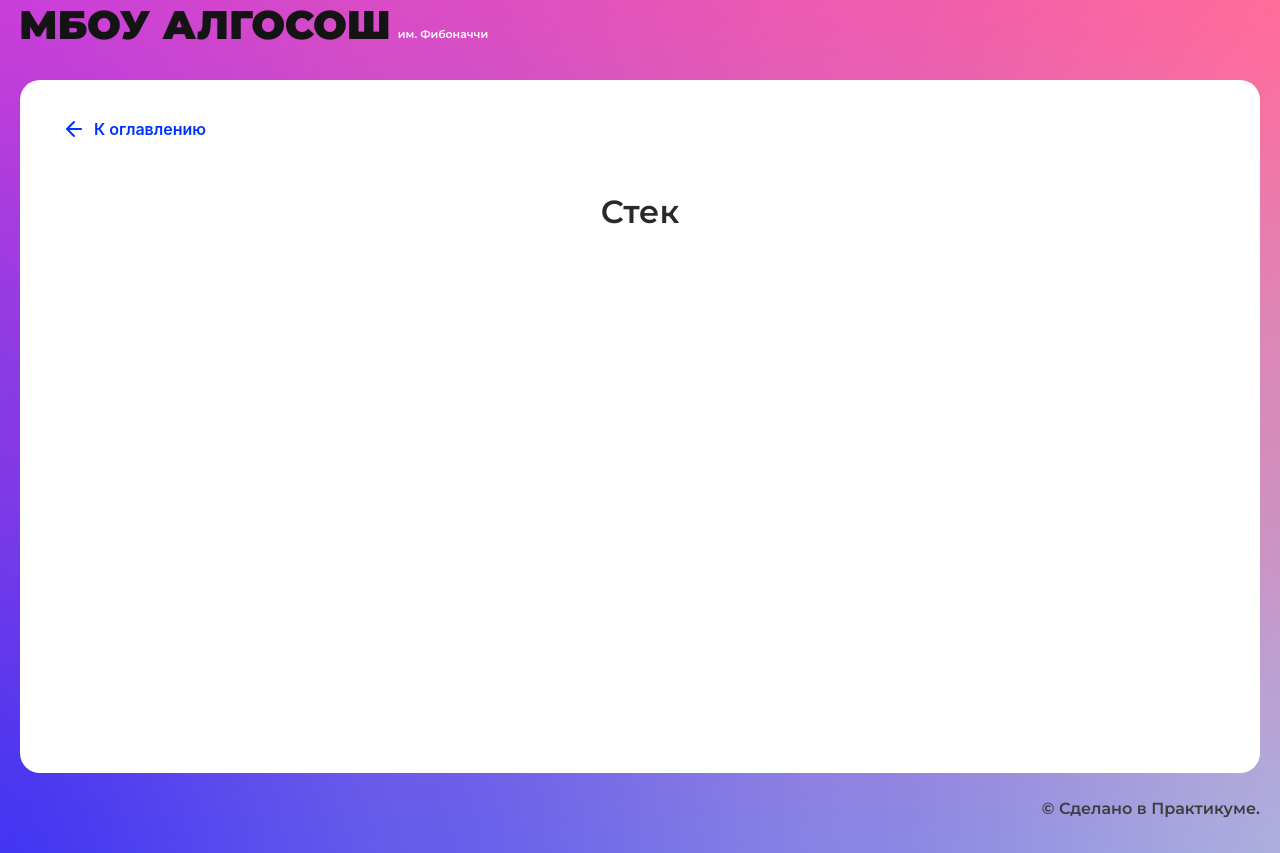
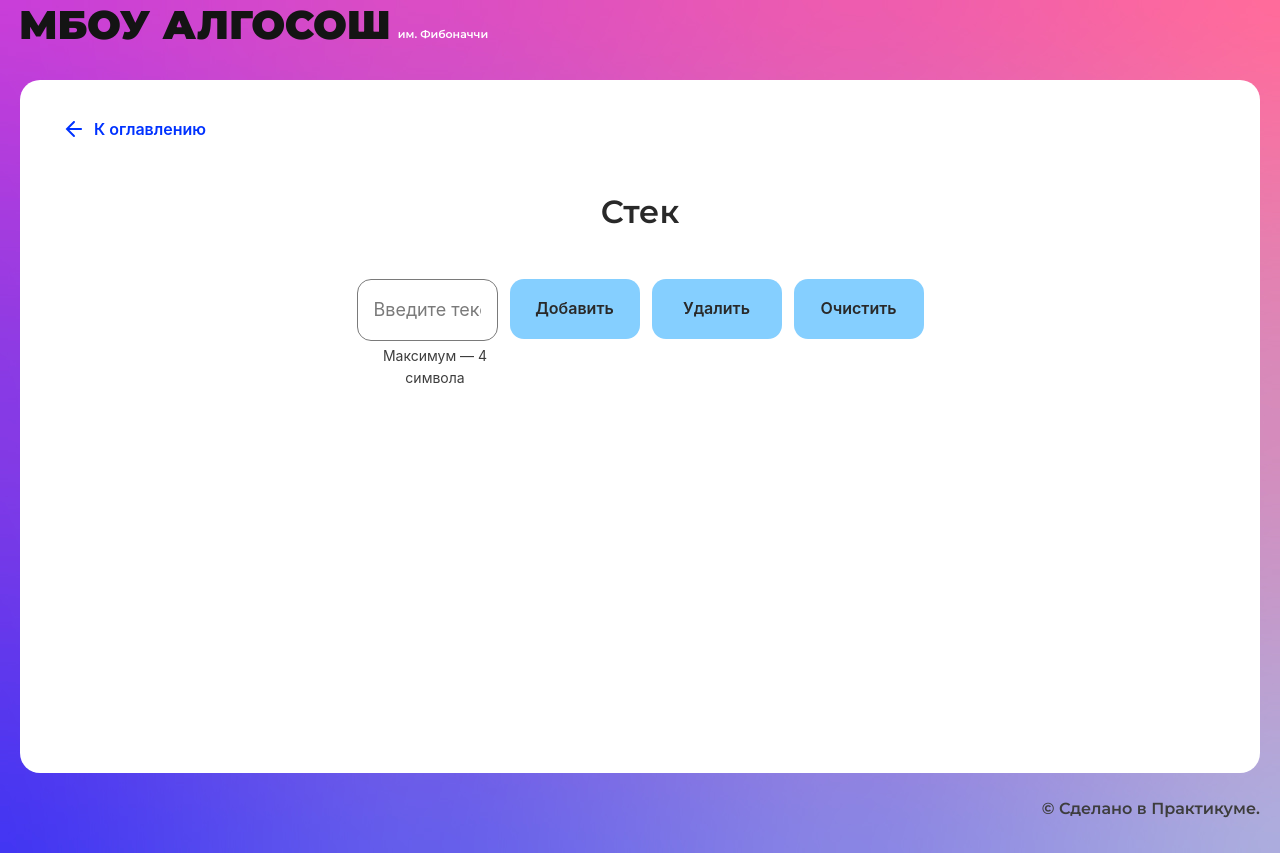
Before and after one commit to vartuom/algososh, a React (Create React App) app: page /stack in a window 1280 px wide. Built offline with nearby package versions, Linux system fonts and the light colour scheme.

Commit message:
10-11-home

```diff
--- /dev/null
+++ b/src/components/stack-page/stack-page.module.css
@@ -0,0 +1,13 @@
+.circleRow {
+    padding-top: 120px;
+    display: flex;
+    justify-content: center;
+    gap: 16px;
+}
+
+.inputForm {
+    margin: 0 auto;
+    display: flex;
+    gap: 12px;
+    max-width: 567px;
+}
--- a/src/components/stack-page/stack-page.tsx
+++ b/src/components/stack-page/stack-page.tsx
@@ -1,10 +1,73 @@
-import React from "react";
+import React, {useState} from "react";
 import { SolutionLayout } from "../ui/solution-layout/solution-layout";
+import styles from "./stack-page.module.css";
+import {Input} from "../ui/input/input";
+import {Button} from "../ui/button/button";
+import {Stack} from "../stack-page/stack";
+import {animationDelay} from "../../utils/utils";
+import {Circle} from "../ui/circle/circle";
+import {ElementStates} from "../../types/element-states";
+
+const stack = new Stack<string>();
 
 export const StackPage: React.FC = () => {
+
+  const [value, setValue] = useState('');
+  const [isPending, setIsPending] = useState(false);
+  const [stackArr, setStackArr] = useState([] as Array<string>);
+  const [isHighlight, setIsHighlight] = useState(false);
+
+  const onChange = (event: React.ChangeEvent<HTMLInputElement>) => {
+    setValue(event.target.value);
+  };
+
+  const push = async () => {
+    setIsPending(true);
+    stack.push(value);
+    setIsHighlight(true);
+    setStackArr(stack.getStack());
+    setValue('');
+    await animationDelay(500);
+    setIsHighlight(false);
+    setIsPending(false);
+  }
+
+  const pop = async () => {
+    setIsPending(true);
+    setIsHighlight(true);
+    await animationDelay(500);
+    stack.pop();
+    setStackArr(stack.getStack());
+    setValue('');
+    setIsHighlight(false);
+    setIsPending(false);
+  }
+
   return (
     <SolutionLayout title="Стек">
-
+      <form className={styles.inputForm} onSubmit={e => {
+        e.preventDefault()
+      }}>
+        <Input value={value} onChange={onChange} placeholder={"Введите текст"} maxLength={4} isLimitText={true}/>
+        <Button text={"Добавить"} isLoader={isPending} onClick={push}/>
+        <Button text={"Удалить"} isLoader={isPending} onClick={pop}/>
+        <Button text={"Очистить"} isLoader={isPending} onClick={() => {
+          stack.clear();
+          setStackArr(stack.getStack());
+        }}/>
+      </form>
+      <div className={styles.circleRow}>
+        {stackArr.map((item, index: number, array) => {
+          return (
+              <Circle
+                  key={index}
+                  letter={item}
+                  index={index}
+                  state = {isHighlight ? index === array.length - 1 ? ElementStates.Changing : ElementStates.Default : ElementStates.Default}
+                  head={index === array.length - 1 ? "top" : ""}
+              />)
+        })}
+      </div>
     </SolutionLayout>
   );
 };
--- /dev/null
+++ b/src/components/stack-page/stack.ts
@@ -0,0 +1,26 @@
+interface IStack<T> {
+    push: (item: T) => void;
+    pop: () => void;
+    clear: () => void;
+    getStack: () => T[];
+}
+
+export class Stack<T> implements IStack<T> {
+    private container: T[] = [];
+
+    push = (item: T): void => {
+        this.container.push(item)
+    };
+
+    pop = (): void => {
+        this.container.pop()
+    };
+
+    clear = () => {
+        this.container = [];
+    }
+
+    getStack = () => {
+        return this.container;
+    }
+}
```
